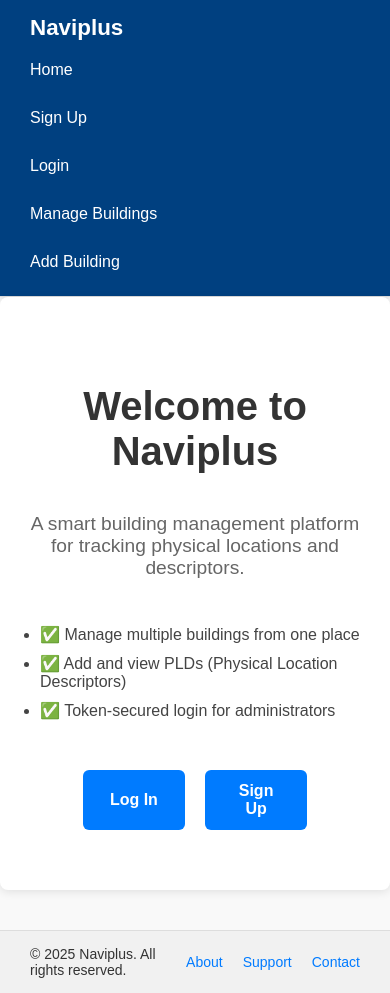
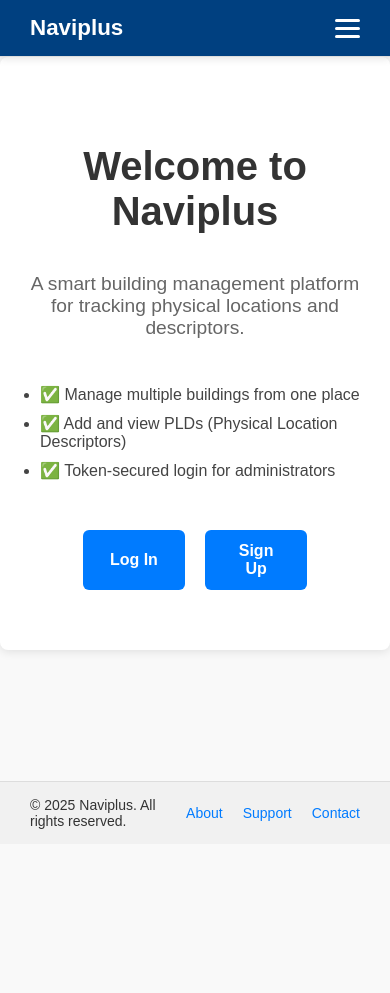
Before and after one commit to DUNCORIR/Naviplus, a React (Create React App) app in the folder admin-frontend/: page / in a window 390 px wide. After the commit the page ends 844 px from the top, so only its background shows below. Built offline with nearby package versions, Linux system fonts and the light colour scheme.

Commit message:
Enhance Navbar with responsive hamburger menu for mobile support

```diff
--- a/admin-frontend/src/components/Navbar.jsx
+++ b/admin-frontend/src/components/Navbar.jsx
@@ -1,30 +1,50 @@
 // =========================
-// File: src/components/NavBar.jsx
-// Description: Navigation bar with links to different app routes.
+// File: src/components/Navbar.jsx
+// Description: Responsive navigation bar with hamburger toggle
 // =========================
 
-import React from 'react';
+import React, { useState } from 'react';
 import { Link } from 'react-router-dom';
-import '../styles/Navbar.css';  // Import the NavBar-specific styles
+import '../styles/Navbar.css'; // Correctly linked style sheet
 
-function NavBar() {
+function Navbar() {
+  // State for toggling mobile menu visibility
+  const [menuOpen, setMenuOpen] = useState(false);
+
+  // Function to toggle menu open/close
+  const toggleMenu = () => {
+    setMenuOpen(!menuOpen);
+  };
+
+  // Function to close menu when a link is clicked
+  const closeMenu = () => {
+    setMenuOpen(false);
+  };
+
   return (
     <nav className="navbar">
-      {/* App Title / Brand */}
+      {/* Brand logo or title */}
       <div className="navbar-brand">
         <Link to="/" className="navbar-link brand-link">Naviplus</Link>
       </div>
 
-      {/* Navigation Links */}
-      <div className="navbar-links">
-        <Link to="/" className="navbar-link">Home</Link>
-        <Link to="/signup" className="navbar-link">Sign Up</Link>
-        <Link to="/login" className="navbar-link">Login</Link>
-        <Link to="/buildings" className="navbar-link">Manage Buildings</Link>
-        <Link to="/add-building" className="navbar-link">Add Building</Link>
+      {/* Hamburger icon for mobile */}
+      <div className="navbar-toggle" onClick={toggleMenu}>
+        <span></span>
+        <span></span>
+        <span></span>
+      </div>
+
+      {/* Navigation links */}
+      <div className={`navbar-links ${menuOpen ? 'show' : ''}`}>
+        <Link to="/" className="navbar-link" onClick={closeMenu}>Home</Link>
+        <Link to="/signup" className="navbar-link" onClick={closeMenu}>Sign Up</Link>
+        <Link to="/login" className="navbar-link" onClick={closeMenu}>Login</Link>
+        <Link to="/buildings" className="navbar-link" onClick={closeMenu}>Manage Buildings</Link>
+        <Link to="/add-building" className="navbar-link" onClick={closeMenu}>Add Building</Link>
       </div>
     </nav>
   );
 }
 
-export default NavBar;
+export default Navbar;
--- a/admin-frontend/src/styles/Navbar.css
+++ b/admin-frontend/src/styles/Navbar.css
@@ -1,6 +1,6 @@
 /* =========================
    File: src/styles/NavBar.css
-   Description: Styling for NavBar component
+   Description: Styling for NavBar component with responsive mobile menu
    ========================= */
 
 /* Main navbar container */
@@ -11,7 +11,7 @@
   background-color: #004080; /* Dark blue background */
   padding: 15px 30px;
   box-shadow: 0 2px 8px rgba(0, 0, 0, 0.1);
-  flex-wrap: wrap; /* Allow wrapping on small screens */
+  position: relative;
 }
 
 /* Brand or app title */
@@ -25,7 +25,6 @@
 .navbar-links {
   display: flex;
   gap: 20px; /* Space between links */
-  flex-wrap: wrap; /* Allow links to wrap if needed */
 }
 
 /* Individual link styling */
@@ -39,7 +38,6 @@
 .navbar-link:hover {
   color: #ffd700; /* Gold/yellow on hover */
 }
-
 /* Active link styling */
 .brand-link {
   font-weight: bold;
@@ -47,27 +45,40 @@
   color: white;
 }
 
-/* =========================
-   Responsive styles for smaller screens
-   ========================= */
+/* Hamburger menu icon */
+.navbar-toggle {
+  display: none;
+  flex-direction: column;
+  cursor: pointer;
+  gap: 5px;
+}
+
+.navbar-toggle span {
+  background: white;
+  height: 3px;
+  width: 25px;
+  border-radius: 2px;
+}
+
+/* Responsive behavior */
 @media (max-width: 768px) {
-  /* Stack layout for navbar */
-  .navbar {
+  .navbar-links {
+    display: none;
     flex-direction: column;
-    align-items: flex-start;
+    background-color: #004080;
+    position: absolute;
+    top: 60px;
+    right: 30px;
+    padding: 10px;
+    border-radius: 5px;
+    box-shadow: 0 2px 5px rgba(0,0,0,0.3);
   }
 
-  /* Stack links vertically */
-  .navbar-links {
-    flex-direction: column;
-    width: 100%;
-    margin-top: 10px;
-    gap: 10px;
+  .navbar-links.show {
+    display: flex;
   }
 
-  /* Full-width links for easier tap targets */
-  .navbar-link {
-    width: 100%;
-    padding: 10px 0;
+  .navbar-toggle {
+    display: flex;
   }
 }
```
